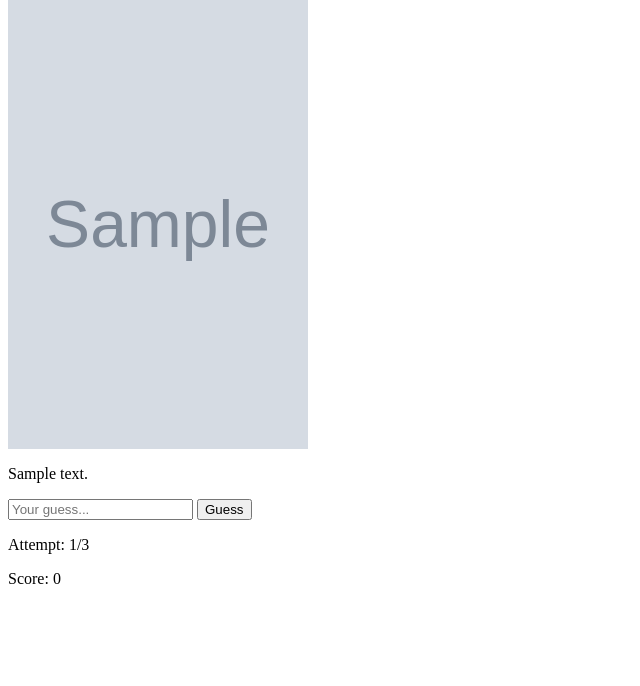
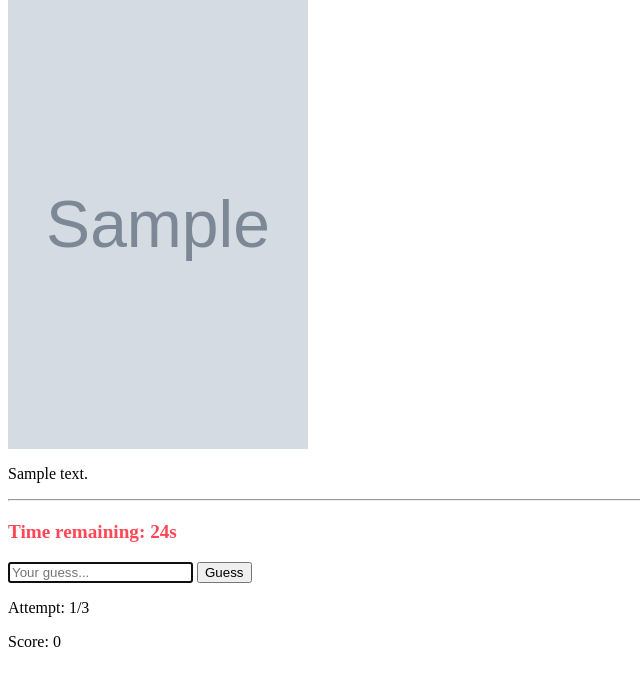
Before and after one commit to 2026-pwr-sl/performative-males-final-project, a Django app: page /game/ in a window 1280 px wide. Shown: the part 67-753 px from the top of the page, without its empty margins (0-640 px from the left). Run offline with Django 5.2, Linux system fonts and the light colour scheme; tables that the repository leaves empty hold one stand-in row (values such as "Sample post"); grey boxes marked "Sample" are stand-in pictures.

Commit message:
feat: add timer

```diff
--- a/game/templates/game/game.html
+++ b/game/templates/game/game.html
@@ -17,15 +17,46 @@
 
 {% if attempt >= 2 %}
 <p>{{ movie.review_3 }}</p>
-{% endif %} {% if attempt >= 3 %}
+{% endif %}
+{% if attempt >= 3 %}
 <p>{{ movie.review_1 }}</p>
 {% endif %}
 
-<form method="post">
+<hr>
+
+<p style="font-size: 1.2em; font-weight: bold; color: #ff4757;">
+  Time remaining: <span id="timer-display">{{ time_remaining }}</span>s
+</p>
+<form method="post" id="guess-form">
   {% csrf_token %}
-  <input type="text" name="guess" placeholder="Your guess..." />
+  <input type="text" name="guess" placeholder="Your guess..." autofocus />
+
+  <input type="hidden" name="time_remaining" id="time-remaining-input" value="{{ time_remaining }}" />
+
   <button type="submit">Guess</button>
 </form>
 
 <p>Attempt: {{ attempt }}/3</p>
 <p>Score: {{ score }}</p>
+
+<script>
+  let timeLeft = parseInt("{{ time_remaining }}", 10);;
+
+  const timerDisplay = document.getElementById('timer-display');
+  const timeInput = document.getElementById('time-remaining-input');
+  const form = document.getElementById('guess-form');
+
+  const countdown = setInterval(function() {
+    timeLeft--;
+
+    timerDisplay.textContent = timeLeft;
+
+    timeInput.value = timeLeft;
+
+    if (timeLeft <= 0) {
+      clearInterval(countdown);
+
+      form.submit();
+    }
+  }, 1000); // 1000 milisekund = 1 sekunda
+</script>
--- a/game/views.py
+++ b/game/views.py
@@ -64,6 +64,9 @@ def game(request):
         request.session["prev_result"] = None
         request.session["prev_movie"] = None
 
+        #total time left
+        request.session["time_remaining"] = 30
+
     movie_ids = request.session["movie_ids"]
     round_idx = request.session["round"]
 
@@ -82,6 +85,10 @@ def game(request):
     if request.method == "POST":
         guess = request.POST.get("guess", "").strip()
 
+        #update time left
+        time_left = int(request.POST.get("time_remaining",0))
+        request.session["time_remaining"] = time_left
+
         # handle previous guess feedback
         correct = guess.lower() == movie.title.lower()
 
@@ -94,14 +101,20 @@ def game(request):
             request.session["round"] += 1
             request.session["attempt"] = 1
 
+            request.session["time_remaining"] = 30
+
+
             return redirect("result")
 
         else:
             request.session["attempt"] += 1
 
-            if request.session["attempt"] > 3:
+            if request.session["attempt"] > 3 or time_left <= 0:
                 request.session["round"] += 1
                 request.session["attempt"] = 1
+
+                request.session["time_remaining"] = 30
+
                 return redirect("result")
 
         return redirect("game")
@@ -110,7 +123,8 @@ def game(request):
         "movie": movie,
         "round": round_idx + 1,
         "attempt": request.session["attempt"],
-        "score": request.session["score"]
+        "score": request.session["score"],
+        "time_remaining": request.session.get("time_remaining", 30),
         })
 
 
```
